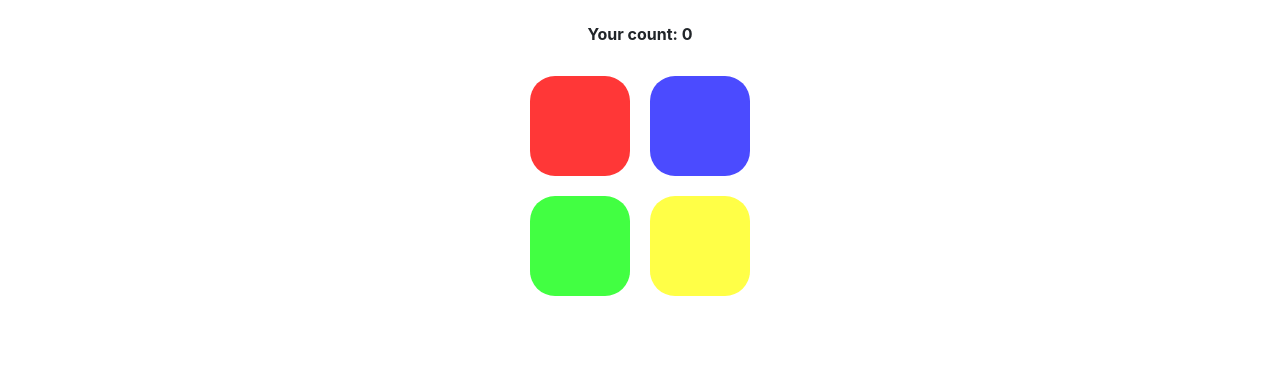
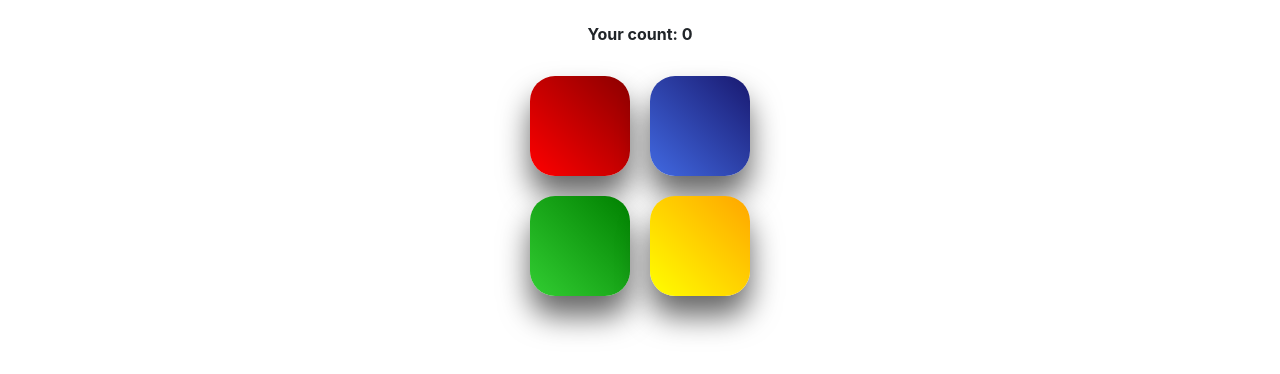
Before and after one commit to AimesAguilera/JewelGame, a plain HTML site: page index.html in a window 1280 px wide. Shown: the part 234-608 px from the top of the page. Drawn offline with nearby package versions, Linux system fonts and the light colour scheme.

Commit message:
update style

```diff
--- a/assets/css/style.css
+++ b/assets/css/style.css
@@ -45,28 +45,28 @@
 #red {
     width: 100px;
     height: 100px;
-    background-color: rgb(255, 55, 55);
+    background: linear-gradient(45deg, #ff0000, #8b0000);
     float: left;
     margin: 10px;
 }
 #blue {
     width: 100px;
     height: 100px;
-    background-color: rgb(75, 75, 255);
+    background: linear-gradient(45deg, #4169e1, #191970);
     float: left;
     margin: 10px;
 }
 #green {
     width: 100px;
     height: 100px;
-    background-color: rgb(66, 255, 66);
+    background: linear-gradient(45deg, #32cd32, #008000);
     float: left;
     margin: 10px;
 }
 #yellow {
     width: 100px;
     height: 100px;
-    background-color: rgb(255, 255, 71);
+    background: linear-gradient(45deg, #ffff00, #ffa500);
     float: left;
     margin: 10px;
 }
@@ -79,4 +79,6 @@
 
 .button {
     border-radius: 25px;
+    box-sizing: border-box;
+    box-shadow: 0 20px 30px rgba(0,0,0,0.6);
 }
```
